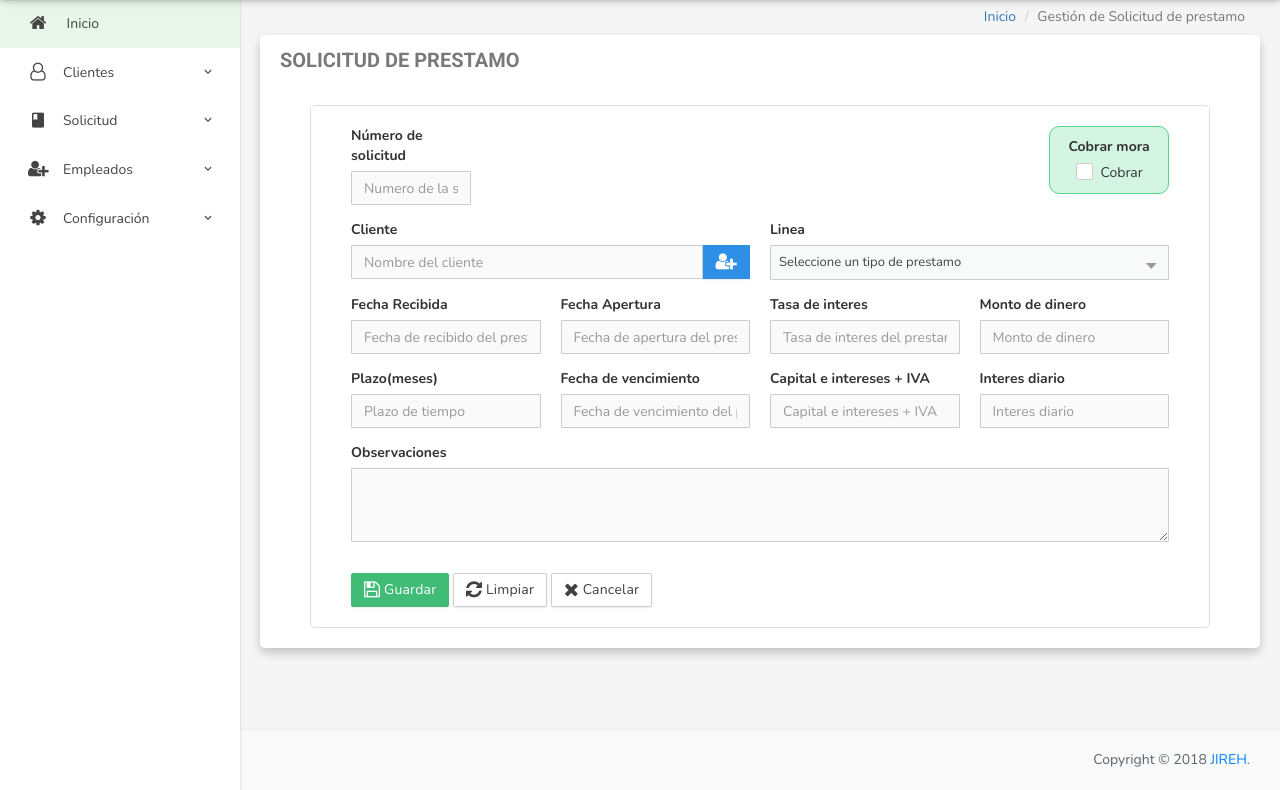
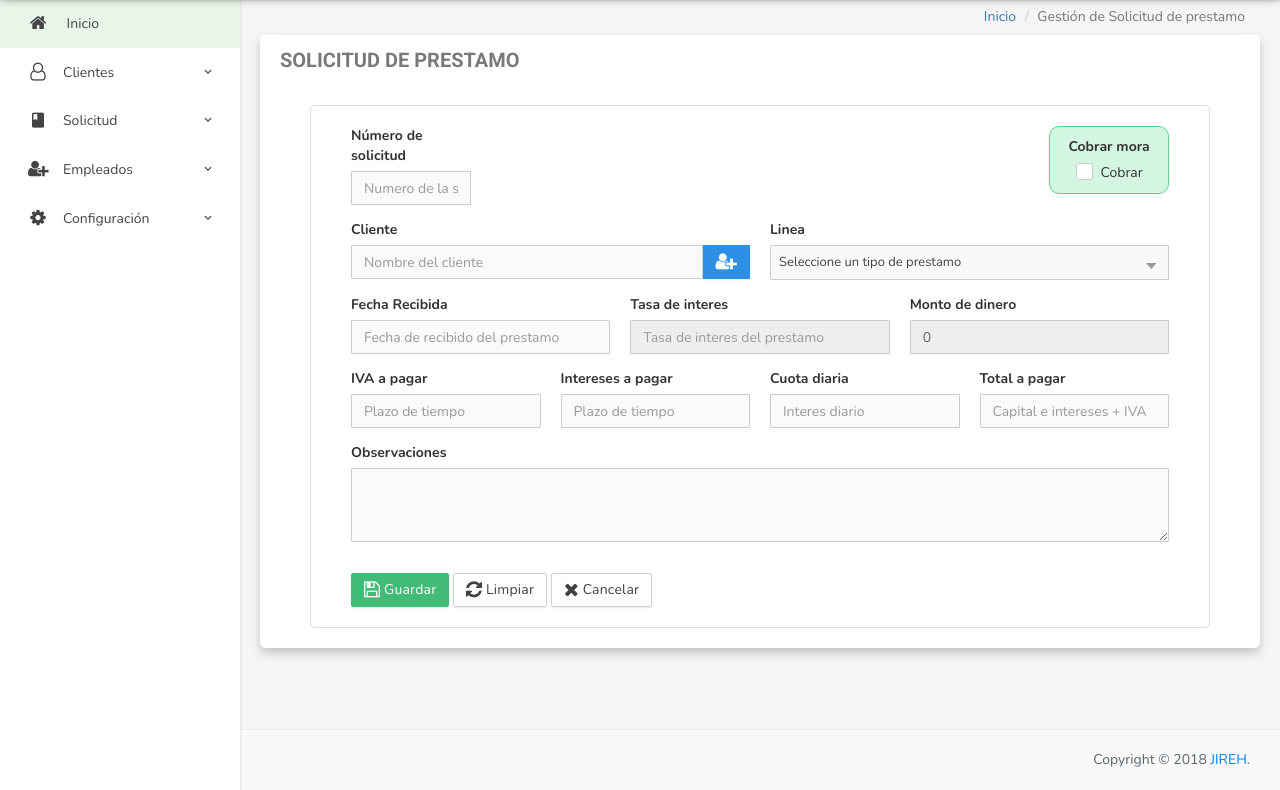
Before and after one commit to HectorRamos/fast-cash, a CodeIgniter app: page /Trabajo_Fast_Cash/Solicitud/ in a window 1280 px wide. Shown: the part 71-861 px from the top of the page. Run offline with CodeIgniter, Linux system fonts and the light colour scheme; data that the repository does not hold is empty; some libraries are stand-ins or nearby versions; some web fonts are replaced.

Commit message:
cambios en la pantalla de solicitud

```diff
--- a/application/config/database.php
+++ b/application/config/database.php
@@ -76,8 +76,8 @@ $query_builder = TRUE;
 $db['default'] = array(
 	'dsn'	=> '',
 	'hostname' => 'localhost',
-	'username' => 'root',
-	'password' => '',
+	'username' => 'edwin',
+	'password' => '123456',
 	'database' => 'db_fastcash',
 	'dbdriver' => 'mysqli',
 	'dbprefix' => '',
--- a/application/views/Solicitud/solicitud_prestamo.php
+++ b/application/views/Solicitud/solicitud_prestamo.php
@@ -73,21 +73,17 @@
 
                     <!-- Segunda Linea del formulario-->
                     <div class="row">
-                      <div class="form-group col-md-3">
+                      <div class="form-group col-md-4">
                             <label for="fecha_recibido">Fecha Recibida</label>
                             <input type="text" class="form-control DateTime" id="fecha_recibido" name="fecha_recibido" placeholder="Fecha de recibido del prestamo" data-mask="9999/99/99">
                       </div>
-                      <div class="form-group col-md-3">
-                            <label for="fecha_apertura">Fecha Apertura</label>
-                            <input type="text" class="form-control DateTime" id="fecha_apertura" name="fecha_apertura" placeholder="Fecha de apertura del prestamo" data-mask="9999/99/99">
-                      </div>
-                      <div class="form-group col-md-3">
+                      <div class="form-group col-md-4">
                             <label for="tasa_interes">Tasa de interes</label>
                             <input type="text" class="form-control" id="tasa_interes" name="tasa_interes" placeholder="Tasa de interes del prestamo">
                       </div>
-                      <div class="form-group col-md-3">
+                      <div class="form-group col-md-4">
                             <label for="monto_dinero">Monto de dinero</label>
-                            <input type="text" class="form-control" id="monto_dinero" name="monto_dinero" placeholder="Monto de dinero">
+                            <input type="text" value="0" class="form-control" id="monto_dinero" name="monto_dinero" placeholder="Monto de dinero">
                       </div>
                     </div>
                     <!-- Fin de la segunda Linea del formulario-->
@@ -95,20 +91,20 @@
                      <!-- Tercera Linea del formulario-->
                     <div class="row">
                       <div class="form-group col-md-3">
-                            <label for="plazo">Plazo(meses)</label>
-                            <input type="text" class="form-control" id="plazo" name="" placeholder="Plazo de tiempo">
+                            <label for="">IVA a pagar</label>
+                            <input type="text" class="form-control" id="IVA_Pagar" name="IVA_Pagar" placeholder="Plazo de tiempo">
                       </div>
                       <div class="form-group col-md-3">
-                            <label for="fecha_vencimiento">Fecha de vencimiento</label>
-                            <input type="text" class="form-control DateTime" id="fecha_vencimiento" name="fecha_vencimiento" placeholder="Fecha de vencimiento del prestamo" data-mask="9999/99/99">
+                            <label for="">Intereses a pagar</label>
+                            <input type="text" class="form-control" id="interes_total_pagar" name="interes_total_pagar" placeholder="Plazo de tiempo">
                       </div>
                       <div class="form-group col-md-3">
-                            <label for="capital_intereses">Capital e intereses + IVA</label>
-                            <input type="text" class="form-control" id="capital_intereses" name="capital_intereses" placeholder="Capital e intereses + IVA">
+                            <label for="">Cuota diaria</label>
+                            <input type="text" class="form-control" id="cuota_diaria" name="interes_diario" placeholder="Interes diario">
                       </div>
                       <div class="form-group col-md-3">
-                            <label for="interes_diario">Interes diario</label>
-                            <input type="text" class="form-control" id="interes_diario" name="interes_diario" placeholder="Interes diario">
+                            <label for="">Total a pagar</label>
+                            <input type="text" class="form-control" id="total_pagar" name="total_pagar" placeholder="Capital e intereses + IVA">
                       </div>
                     </div>
                     <!-- Fin de la tercera Linea del formulario-->
@@ -199,6 +195,11 @@
   function main()
   {
     $(".seleccionarCliente").on("click", agregarCliente);
+    $("#tasa_interes").prop('disabled', true);
+    $("#monto_dinero").prop('disabled', true);
+    $("#tipo_prestamo").on('change', activarIP);
+    $("#monto_dinero").on('change', calcularIntereses);
+    $("#tasa_interes").on('change', calcularIntereses);
   }
 
   function agregarCliente()
@@ -222,16 +223,21 @@
     $("#id_cliente").attr("value", id_cliente);
 
   }
-</script>
 
-<script>
 // Funcion para calcular Intereses, IVA y toal a pagar, Funcion nueva esta en proceso aun
 
+// Funcion para desbloquear cajas de text para ingresar interes y monto de dinero
+function activarIP()
+{
+  $("#tasa_interes").removeAttr("disabled");
+  $("#monto_dinero").removeAttr("disabled");
+}
 function calcularIntereses()
 {
   tipoPrestamo = $("#tipo_prestamo").val();
-  tasaInteres = $("#tasa_interes").val();
-  montoDinero = $(this).val();
+  tasaInteres = parseFloat($("#tasa_interes").val()) / 100;
+  montoDinero = $("#monto_dinero").val();
+
 
   numeroDePagos = (tipoPrestamo*30) - (tipoPrestamo*4);
 
@@ -242,16 +248,17 @@ function calcularIntereses()
 
   // Probando calculos
   totalPagoConCuotas = cuotaDiaria.toFixed(2)*26;
-  $("#totalP").attr("value", totalAPagar.toFixed(2));
-  $("#totalPP").attr("value", totalPagoConCuotas.toFixed(2) );
+  $("#totalP").attr("value", totalAPagar.toFixed(2)); // Total a pagar multiplicando el numero de cuotas por el monto diario a pagar
+  $("#totalPP").attr("value", totalPagoConCuotas.toFixed(2)); // Valor real a pagar
 
   //faltante
   faltante = totalAPagar.toFixed(2) - totalPagoConCuotas.toFixed(2);
   $("#ajusteP").attr("value", faltante.toFixed(2));
 
-  $("#total_pagar").attr("value",  cuotaDiaria.toFixed(2));
+  $("#cuota_diaria").attr("value",  cuotaDiaria.toFixed(2));
   $("#IVA_Pagar").attr("value", totalIvaAPagar.toFixed(2));
   $("#interes_total_pagar").attr("value", totalInteresesAPagar.toFixed(2));
+  $("#total_pagar").attr("value", totalAPagar.toFixed(2));
   //alert(cuotaDiaria.toFixed(2));
 }
 </script>
```
